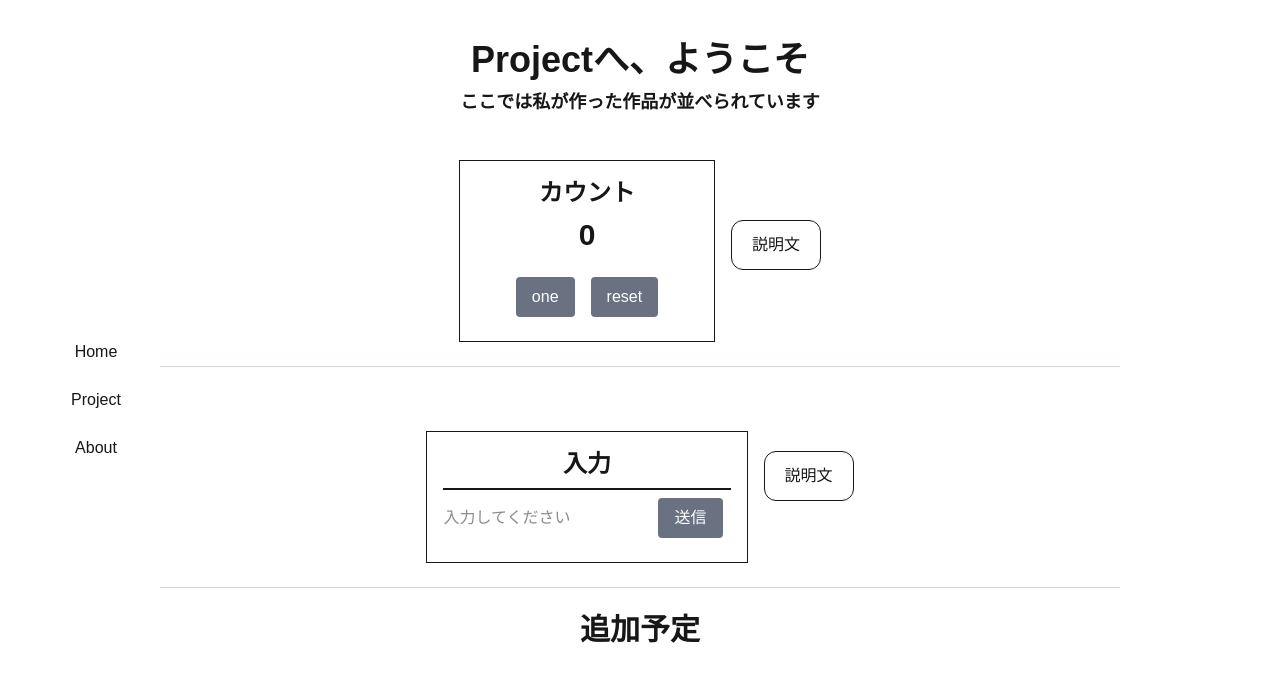
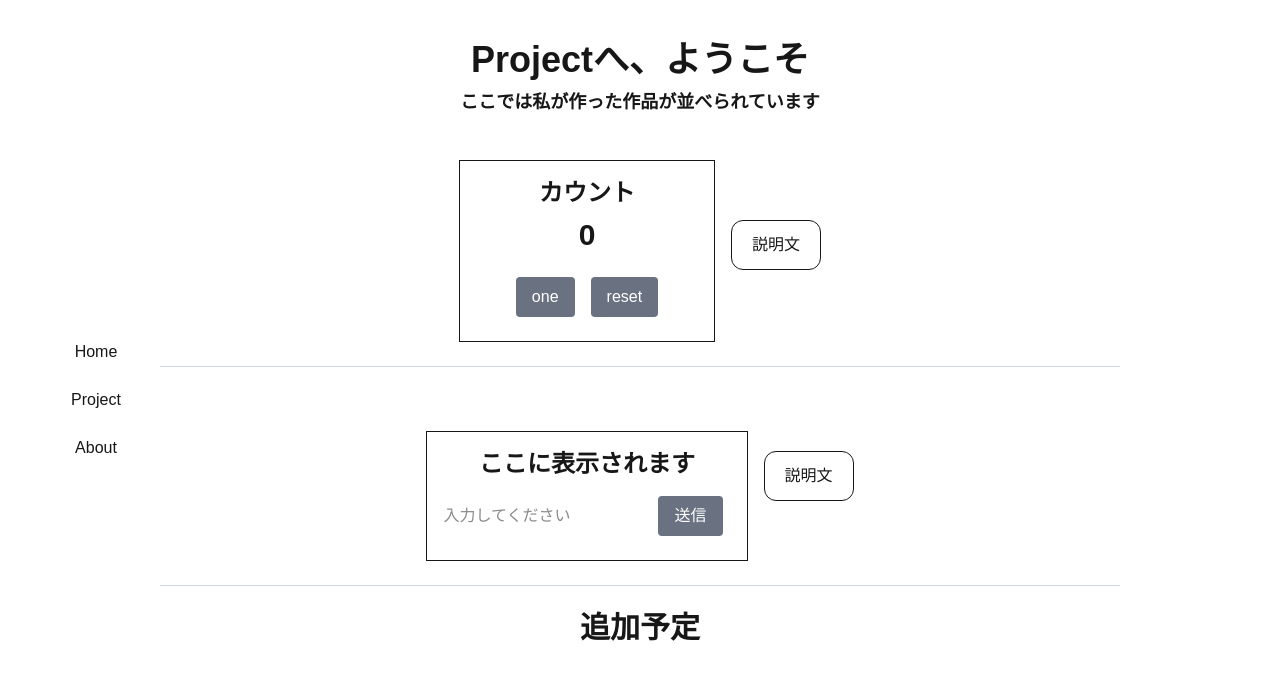
Before and after one commit to nerfnyanit/portfolio-nextjs, a Next.js app: page /project in a window 1280 px wide. Shown: the top 682 px of the page. Built offline with nearby package versions, Linux system fonts and the light colour scheme.

Commit message:
NameInputの表示を3項演算子にして、コードに修正を加えました

```diff
--- /dev/null
+++ b/app/components/Fetch.tsx
@@ -0,0 +1,18 @@
+import ToolTipButton from "./ToolTipButton";
+
+export default async function Fetch() {
+    const res = await fetch("https://ja.wikipedia.org/api/rest_v1/page/summary/React");
+    const data = await res.json();
+
+    return (
+        <div className="mt-20 mb-20 flex flex-col items-center">
+            {data.thumbnail && (
+                <img className="w-48 hover:scale-105" src={data.thumbnail.source} alt={data.title} />
+            )}
+            {data.title && (
+                <p className="text-3xl font-semibold">{data.title}</p>
+            )}
+            <ToolTipButton showtext="aaa"/>
+        </div>
+    );
+}
--- a/app/components/NameInput.tsx
+++ b/app/components/NameInput.tsx
@@ -20,8 +20,9 @@ export default function NameInput() {
    <div className="items-start flex gap-4 ">
 
     <form onSubmit={handleSubmit} className="border p-4 mx-auto mt-10">
-        <h2 className="text-2xl font-semibold mb-2">入力</h2>
-        <h1 className="border">{submittedText}</h1>
+        <h2 className="text-2xl font-semibold mb-2">
+            {submittedText === "" ? "ここに表示されます" : submittedText}
+        </h2>
         <input
         type="text"
         placeholder="入力してください"
@@ -30,7 +31,7 @@ export default function NameInput() {
         ></input>
         <button type="submit" className="m-2 px-4 py-2 bg-gray-500 text-white rounded hover:bg-gray-400 transform hover:scale-105 transition duration-200">送信</button>
     </form>
-    <ToolTipButton showtext="送信ボタンで入力値を表示し、空入力は無視します"/>
+    <ToolTipButton showtext="入力値と表示用の値を分けて管理してみました"/>
    </div>
   )
 }
--- a/app/project/page.tsx
+++ b/app/project/page.tsx
@@ -15,7 +15,8 @@ export default function page() {
         <hr className="w-3/4 border-t border-gray-300 my-6" />
         <NameInput />
         <hr className="w-3/4 border-t border-gray-300 my-6" />
-        <h2 className="text-3xl font-semibold">追加予定</h2>
+
+      <h2 className="text-3xl font-semibold">追加予定</h2>
     </main>
    </>
   )
```
